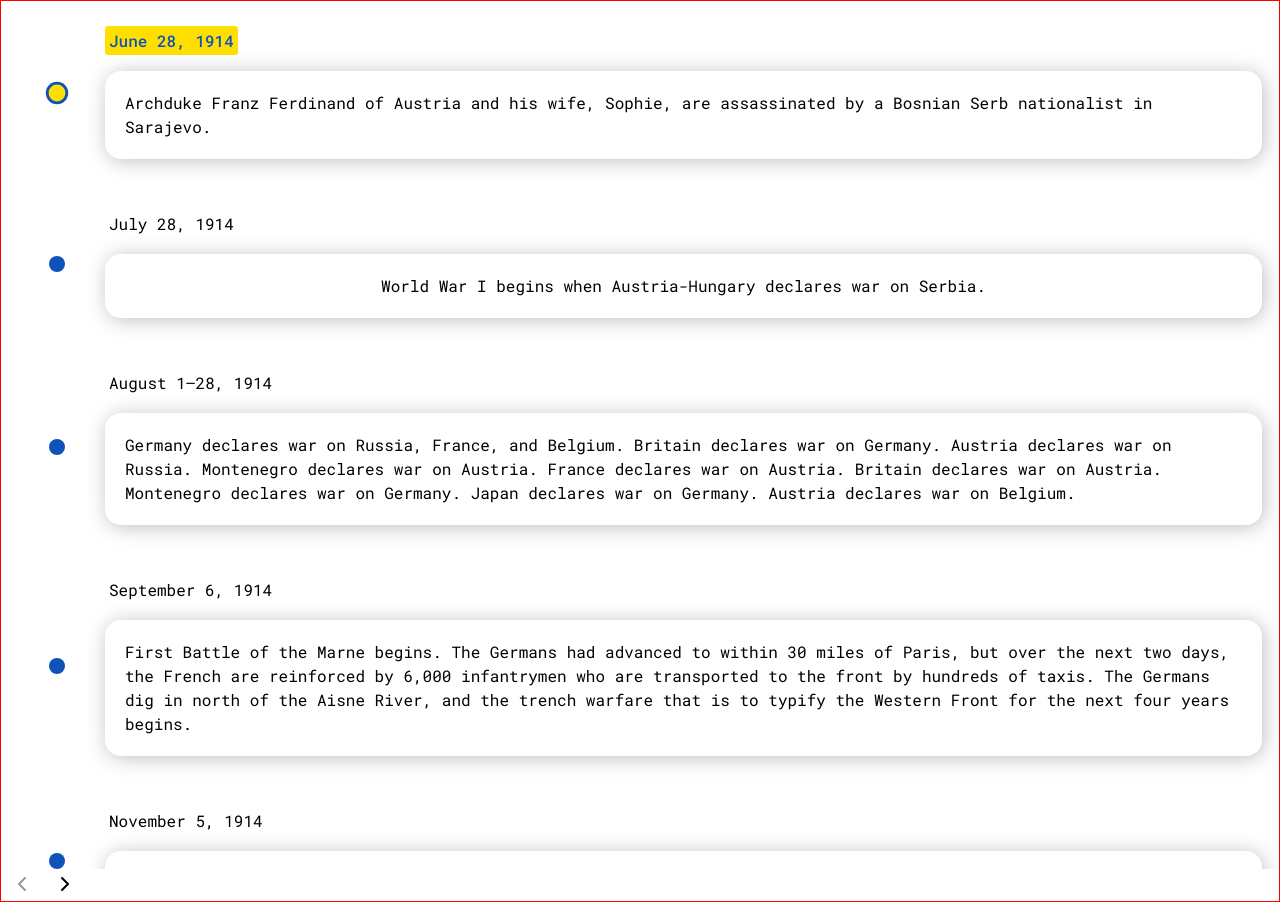
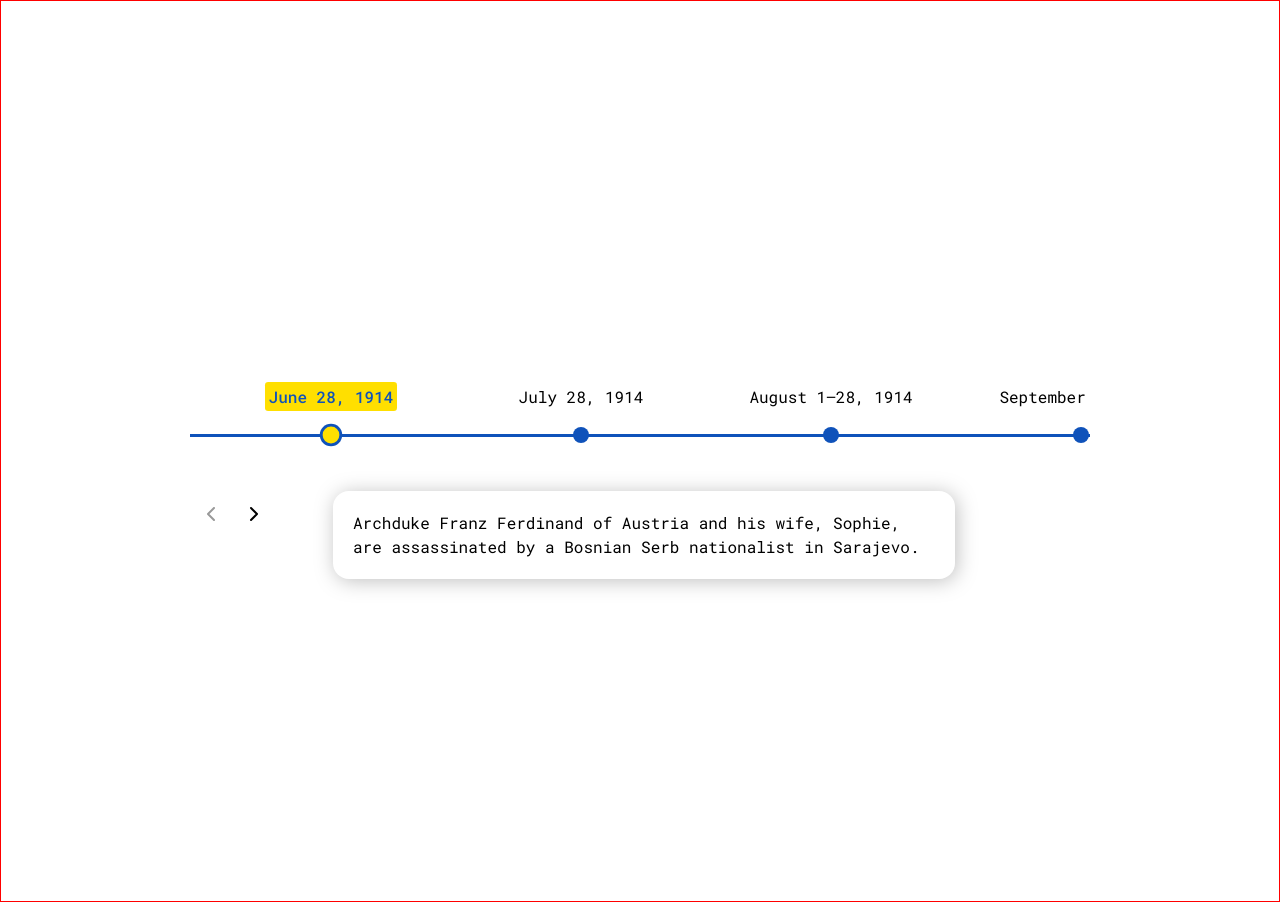
Before and after one commit to prabhuignoto/react-chrono, a React (Create React App) app: page / in a window 1280 px wide. Built offline with nearby package versions, Linux system fonts and the light colour scheme.

Commit message:
minor refactor

```diff
--- a/src/App.css
+++ b/src/App.css
@@ -4,7 +4,7 @@
   display: flex;
   align-items: center;
   justify-content: center;
-  width: 1300px;
+  width: 900px;
   margin: 0 auto;
   min-height: 900px;
 }
--- a/src/App.tsx
+++ b/src/App.tsx
@@ -85,7 +85,7 @@ function App() {
         items={items}
         titlePosition="TOP"
         itemWidth={250}
-        mode="VERTICAL"
+        mode="HORIZONTAL"
       />
     </div>
   );
--- a/src/components/models/TimelineControl.ts
+++ b/src/components/models/TimelineControl.ts
@@ -1,6 +1,6 @@
 export interface TimelineControlModel {
+  disableLeft: boolean;
+  disableRight: boolean;
   onNext: () => void;
   onPrevious: () => void;
-  disableLeft: boolean;
-  disableRight: boolean;
 }
--- a/src/components/models/TimelineModel.ts
+++ b/src/components/models/TimelineModel.ts
@@ -1,8 +1,8 @@
 import { TimelineItemModel } from "./TimelineItemModel";
 
 export interface TimelineModel {
+  itemWidth?: number;
   items: TimelineItemModel[];
+  mode?: "VERTICAL" | "HORIZONTAL"
   titlePosition?: "TOP" | "BOTTOM" | "ALTERNATE";
-  itemWidth?: number;
-  mode?: "VERTICAL" | "HORIZONTAL"
 }
--- a/src/components/timeline-collection/index.tsx
+++ b/src/components/timeline-collection/index.tsx
@@ -24,7 +24,7 @@ const TimelineCollection: React.FunctionComponent<TimelineCollectionModel> = ({
           <TimelineItem
             {...item}
             onClick={handleItemClick}
-            scroll={onScroll}
+            onScroll={onScroll}
             mode={mode}
           />
           {/* <Connector /> */}
--- a/src/components/timeline-collection/timeline-collection.styles.ts
+++ b/src/components/timeline-collection/timeline-collection.styles.ts
@@ -3,9 +3,9 @@ import styled from "styled-components";
 export const TimelineCollectionWrapper = styled.ul`
   display: flex;
   list-style: none;
+  margin: 0;
+  padding: 1rem;
   width: 100%;
-  padding: 1rem;
-  margin: 0;
   &.vertical {
     flex-direction: column;
   }
@@ -18,20 +18,20 @@ export const TimelineItemWrapper = styled.li<{ width: number }>`
   width: ${p => p.width}px;
 
   &.vertical {
+    /* TO DO */
+    margin-bottom: 2rem;
+    min-height: 100px;
     width: 100%;
-    margin-bottom: 2rem;
-    /* TO DO */
-    min-height: 100px;
   }
 `;
 
 
 export const Connector = styled.div`
-  position: absolute;
-  left: 0;
   background: red;
   height: 100%;
+  left: 0;
+  left: 4rem;
+  position: absolute;
+  top: 0;
   width: 3px;
-  top: 0;
-  left: 4rem;
 `;
--- a/src/components/timeline-item-title/timeline-item-pane.styles.ts
+++ b/src/components/timeline-item-title/timeline-item-pane.styles.ts
@@ -1,15 +1,15 @@
 import styled from "styled-components";
 
 export const PaneTitle = styled.div`
+  border-radius: 0.2rem;
   font-family: 'Roboto Mono', monospace;
+  padding: 0.25rem;
   white-space: nowrap;
-  border-radius: 0.2rem;
-  padding: 0.25rem;
 
   &.active {
-    font-weight: 500;
-    font-size: 1rem;
     background: #ffdf00;
     color: #0f52ba;
+    font-size: 1rem;
+    font-weight: 500;
   }
 `;
--- a/src/components/timeline-item/index.tsx
+++ b/src/components/timeline-item/index.tsx
@@ -12,14 +12,14 @@ import {
 } from "./timeline-item.styles";
 
 const TimelineItem: React.FunctionComponent<TimelineItemViewModel> = ({
+  active,
   contentText,
+  id,
+  mode,
+  onClick,
+  onScroll,
   position,
   title,
-  active,
-  onClick,
-  id,
-  scroll,
-  mode,
 }) => {
   const circleRef = useRef<HTMLDivElement>(null);
   const wrapperRef = useRef<HTMLDivElement>(null);
@@ -42,12 +42,12 @@ const TimelineItem: React.FunctionComponent<TimelineItemViewModel> = ({
         const wrapperOffsetTop = wrapper.offsetTop;
 
         if (mode === "HORIZONTAL") {
-          scroll({
+          onScroll({
             circleOffset: circleOffsetLeft + wrapperOffsetLeft,
             circleWidth: circle.clientWidth,
           });
         } else {
-          scroll({
+          onScroll({
             circleOffset: circleOffsetTop + wrapperOffsetTop,
             circleHeight: circle.clientHeight,
             contentHeight: content?.clientHeight,
@@ -56,7 +56,7 @@ const TimelineItem: React.FunctionComponent<TimelineItemViewModel> = ({
         }
       }
     }
-  }, [active, scroll, mode]);
+  }, [active, onScroll, mode]);
 
   const timelineContent = () => {
     let className = "";
--- a/src/components/timeline-item/timeline-item.styles.ts
+++ b/src/components/timeline-item/timeline-item.styles.ts
@@ -94,7 +94,10 @@ export const TimelineTitleContainer = styled.div`
   display: flex;
   align-items: center;
   justify-content: flex-start;
-  margin-bottom: 1rem;
+
+  &.vertical {
+    margin-bottom: 1rem;
+  }
 
   &.horizontal {
     position: absolute;
--- a/src/components/timeline/timeline.style.ts
+++ b/src/components/timeline/timeline.style.ts
@@ -4,8 +4,9 @@ export const Wrapper = styled.div`
   display: flex;
   flex-direction: column;
   outline: 0;
+  position: relative;
   width: 100%;
-  position: relative;
+  user-select: none;
 
   &.horizontal {
     height: 10rem;
@@ -42,10 +43,10 @@ export const TimelineMain = styled.div`
   transition: all 0.2s ease;
 
   &.vertical {
+    align-items: flex-start;
     height: 100%;
+    justify-content: flex-start;
     width: 100%;
-    align-items: flex-start;
-    justify-content: flex-start;
   }
   `;
 
@@ -69,10 +70,10 @@ export const TimelineControlContainer = styled.div`
 
 export const TimelineContentRender = styled.div`
   left: 0;
-  right: 0;
   margin-left: auto;
   margin-right: auto;
+  position: absolute;
+  right: 0;
   top: 3rem;
-  position: absolute;
   width: 70%;
 `;
```
Also changed, not shown: src/components/models/TimelineCollnModel.ts (+4 -4 lines), src/components/models/TimelineItemModel.ts (+4 -4 lines).
